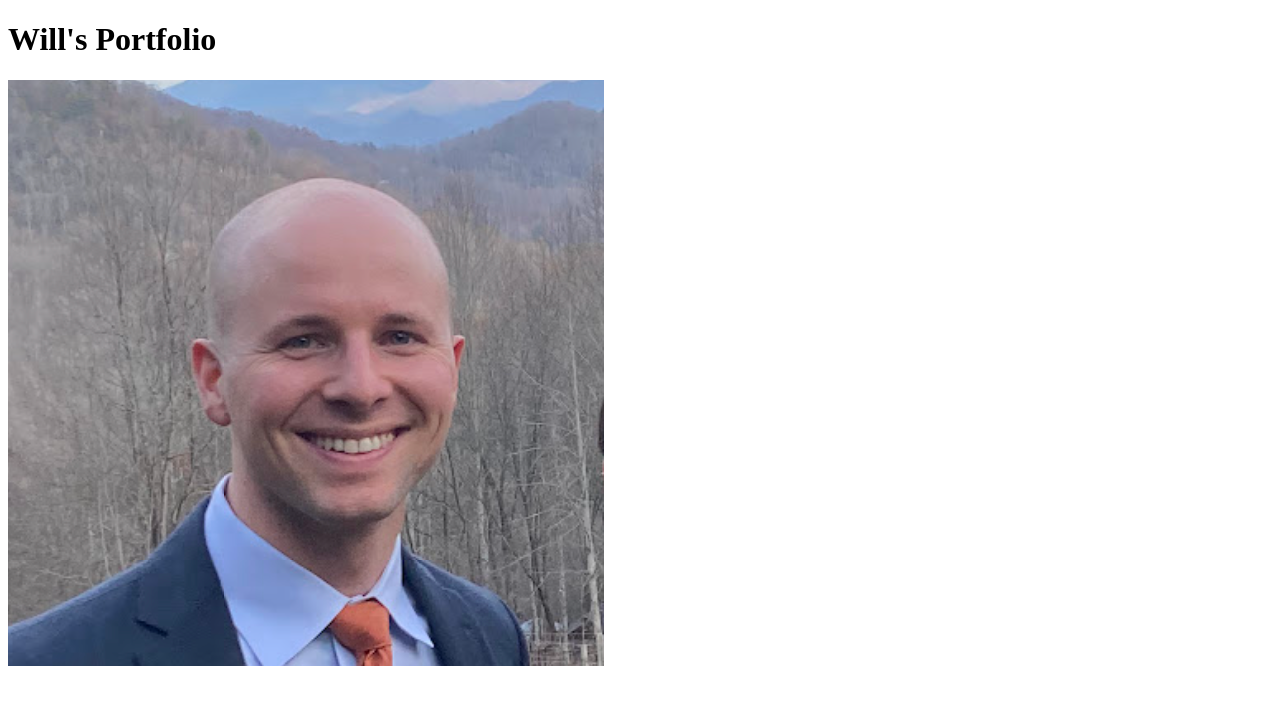
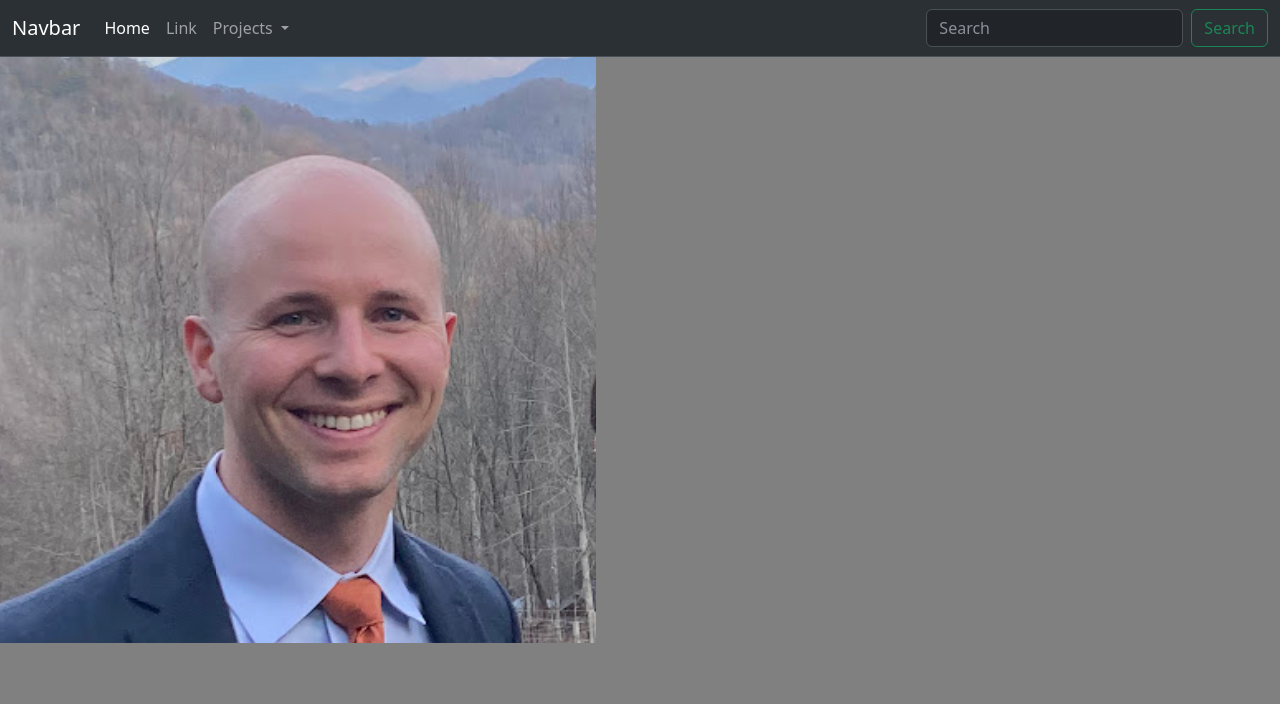
Before and after one commit to wwright21/wwright21.github.io, a plain HTML site: page index.html in a window 1280 px wide. Drawn offline with nearby package versions, Linux system fonts and the light colour scheme.

Commit message:
updated index.html

```diff
--- a/index.html
+++ b/index.html
@@ -5,9 +5,54 @@
     <meta http-equiv="X-UA-Compatible" content="IE=edge">
     <meta name="viewport" content="width=device-width, initial-scale=1.0">
     <title>Portfolio</title>
+    <link href="https://cdn.jsdelivr.net/npm/bootstrap@5.3.0/dist/css/bootstrap.min.css" rel="stylesheet" integrity="sha384-9ndCyUaIbzAi2FUVXJi0CjmCapSmO7SnpJef0486qhLnuZ2cdeRhO02iuK6FUUVM" crossorigin="anonymous">
+    <style>
+        body {
+            background-color: grey;
+        }
+    </style>
+
 </head>
 <body>
-    <h1>Will's Portfolio</h1>
+    <!-- Navbar -->
+    <nav class="navbar navbar-expand-lg border-bottom bg-body-tertiary" data-bs-theme="dark">
+        <div class="container-fluid">
+          <a class="navbar-brand" href="#">Navbar</a>
+          <button class="navbar-toggler" type="button" data-bs-toggle="collapse" data-bs-target="#navbarSupportedContent" aria-controls="navbarSupportedContent" aria-expanded="false" aria-label="Toggle navigation">
+            <span class="navbar-toggler-icon"></span>
+          </button>
+          <div class="collapse navbar-collapse" id="navbarSupportedContent">
+            <ul class="navbar-nav me-auto mb-2 mb-lg-0">
+              <li class="nav-item">
+                <a class="nav-link active" aria-current="page" href="#">Home</a>
+              </li>
+              <li class="nav-item">
+                <a class="nav-link" href="#">Link</a>
+              </li>
+              <li class="nav-item dropdown">
+                <a class="nav-link dropdown-toggle" href="#" role="button" data-bs-toggle="dropdown" aria-expanded="false">
+                  Projects
+                </a>
+                <ul class="dropdown-menu">
+                  <li><a class="dropdown-item" href="#">Action</a></li>
+                  <li><a class="dropdown-item" href="#">Another action</a></li>
+                  <li><a class="dropdown-item" href="#">Something else here</a></li>
+                </ul>
+              </li>
+            </ul>
+            <form class="d-flex" role="search">
+              <input class="form-control me-2" type="search" placeholder="Search" aria-label="Search">
+              <button class="btn btn-outline-success" type="submit">Search</button>
+            </form>
+          </div>
+        </div>
+      </nav>
+
+      <!-- Headshot -->
     <img src="headshot.png" alt="">
+
+    <!-- Bootstrap JavaScript from CDN -->
+    <script src="https://cdn.jsdelivr.net/npm/bootstrap@5.3.0/dist/js/bootstrap.bundle.min.js" integrity="sha384-geWF76RCwLtnZ8qwWowPQNguL3RmwHVBC9FhGdlKrxdiJJigb/j/68SIy3Te4Bkz" crossorigin="anonymous"></script>
+
 </body>
 </html>
```
